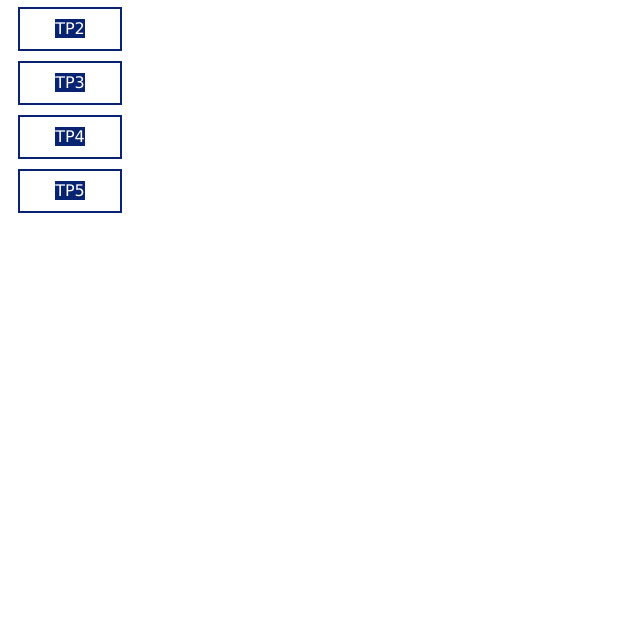
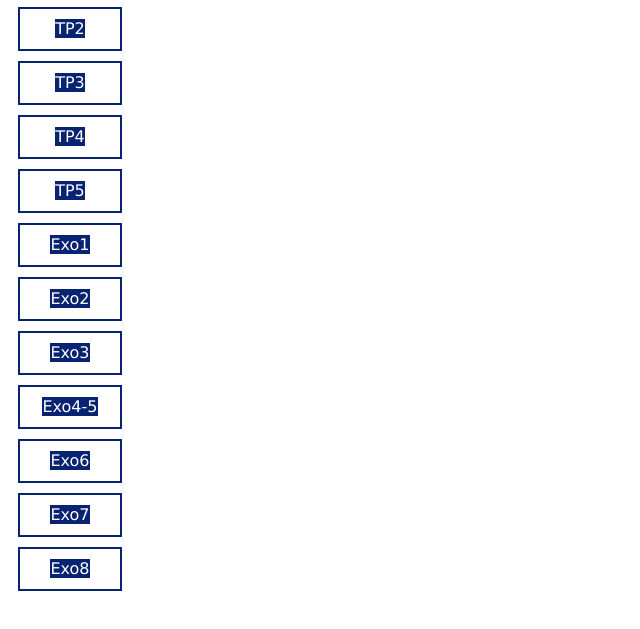
Before and after one commit to saramanoharan/Tp_Javascript, a plain HTML site: page index.html in a window 1280 px wide. Shown: the part 127-756 px from the top of the page, without its empty margins (0-640 px from the left). Drawn offline with Linux system fonts and the light colour scheme.

Commit message:
Update index.html

```diff
--- a/index.html
+++ b/index.html
@@ -16,6 +16,13 @@
 		<li><a href="exo3_js.html">TP3</a></li>
 		<li><a href="exo4_js.html">TP4</a></li>
 		<li><a href="cm.html">TP5</a></li>
+		<li><a href="tp1.html">Exo1</a></li>
+		<li><a href="tp2.html">Exo2</a></li>
+		<li><a href="tp3.html">Exo3</a></li>
+		<li><a href="tp4-5.html">Exo4-5</a></li>
+		<li><a href="tp6.html">Exo6</a></li>
+		<li><a href="tp7.html">Exo7</a></li>
+		<li><a href="tp8.html">Exo8</a></li>
 	</ul>
 </nav>
 
```
